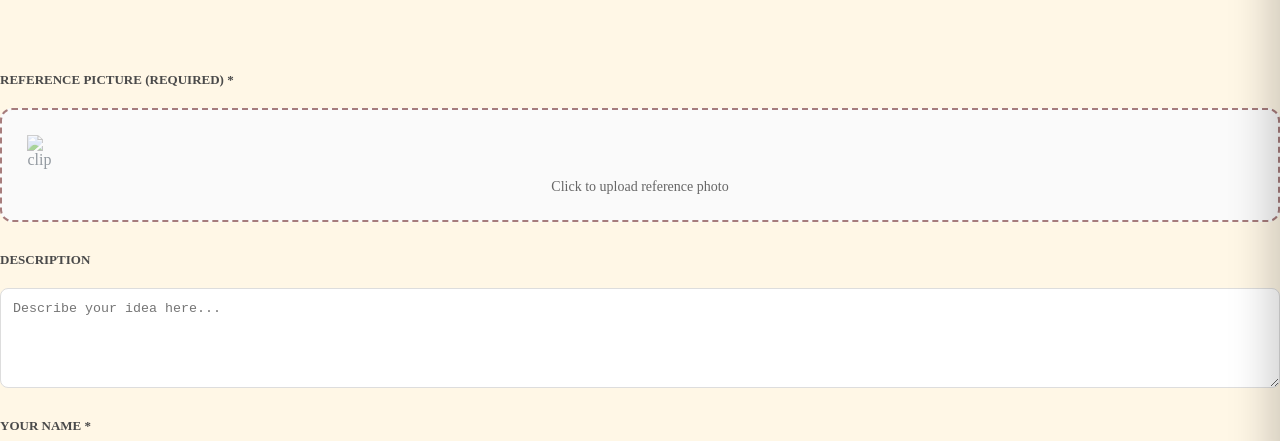
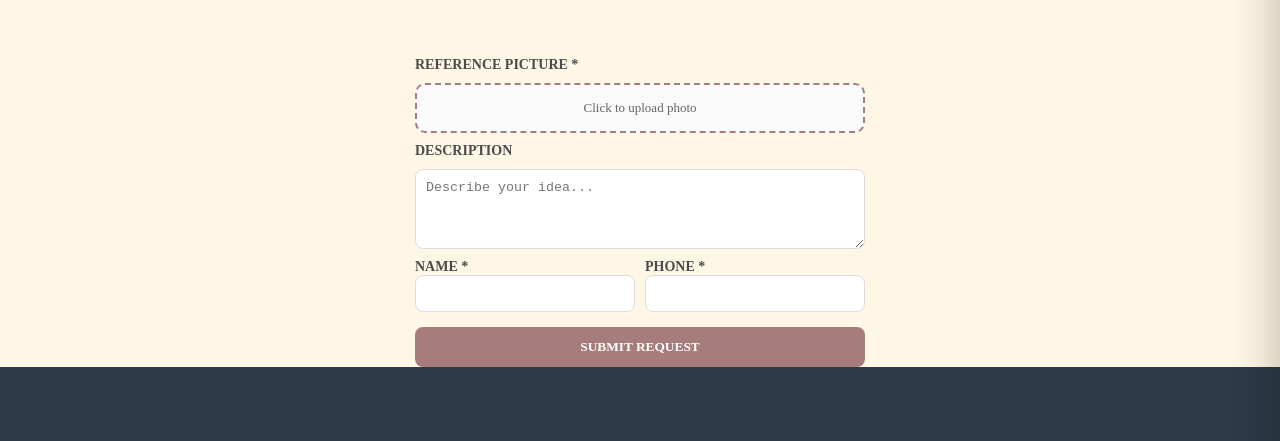
Before and after one commit to noorfatima142/Hanked-by-NA, a plain HTML site: page custom-order.html in a window 1280 px wide. Shown: the part 312-753 px from the top of the page. Drawn offline with nearby package versions, Linux system fonts and the light colour scheme; no server answers; a web font is replaced by a local one.

Commit message:
Update custom-order.html

```diff
--- a/custom-order.html
+++ b/custom-order.html
@@ -45,38 +45,42 @@
 <div class="chain-divider" data-links="20"></div>
 
 <!-- Replace YOUR_BASIN_ID with your actual ID from Basin -->
-<form action="https://usebasin.com/f/041fa2e926ac" method="POST" enctype="multipart/form-data" style="display: flex; flex-direction: column; gap: 15px;">
+<div style="max-width: 450px; margin: 0 auto;"> <!-- This centers and narrows the form -->
+    <form id="custom-order-form" action="https://usebasin.com/f/041fa2e926ac"" method="POST" enctype="multipart/form-data" style="display: flex; flex-direction: column; gap: 10px;">
 
-    <p class="label" style="margin-bottom: 5px; font-weight: 600;">REFERENCE PICTURE (REQUIRED) *</p>
-
-    <label style="display: block; border: 2px dashed #a67c7c; padding: 25px; text-align: center; background: #fafafa; border-radius: 12px; cursor: pointer; position: relative;">
-        <img src="assets/paperclip-icon.png" alt="clip" style="width: 25px; opacity: 0.5; margin-bottom: 10px;">
-        <p id="file-name-display" style="font-size: 14px; color: #666; margin: 0;">Click to upload reference photo</p>
-
-        <!-- Basin needs name="file" or name="attachment" -->
+        <p class="label" style="margin: 0; font-weight: 600; font-size: 14px;">REFERENCE PICTURE *</p>
+        <label style="display: block; border: 2px dashed #a67c7c; padding: 15px; text-align: center; background: #fafafa; border-radius: 10px; cursor: pointer; position: relative;">
+            <p id="file-name-display" style="font-size: 13px; color: #666; margin: 0;">Click to upload photo</p>
             <input type="file" id="file-input" name="file" accept="image/*" required
                    style="opacity: 0; position: absolute; top: 0; left: 0; width: 100%; height: 100%; cursor: pointer;"
                    onchange="showFileName()">
         </label>
 
-    <p class="label" style="margin-bottom: 5px; font-weight: 600;">DESCRIPTION</p>
-    <textarea name="description" placeholder="Describe your idea here..." required style="width: 100%; padding: 12px; border: 1px solid #ddd; border-radius: 8px; height: 100px; box-sizing: border-box;"></textarea>
+        <p class="label" style="margin: 0; font-weight: 600; font-size: 14px;">DESCRIPTION</p>
+        <textarea name="description" placeholder="Describe your idea..." required style="width: 100%; padding: 10px; border: 1px solid #ddd; border-radius: 8px; height: 80px; box-sizing: border-box;"></textarea>
 
-    <p class="label" style="margin-bottom: 5px; font-weight: 600;">YOUR NAME *</p>
-    <input type="text" name="name" required style="width: 100%; padding: 12px; border: 1px solid #ddd; border-radius: 8px; box-sizing: border-box;">
+        <div style="display: flex; gap: 10px;"> <!-- Put Name and Phone side-by-side to save height -->
+            <div style="flex: 1;">
+                <p class="label" style="margin: 0; font-weight: 600; font-size: 14px;">NAME *</p>
+                <input type="text" name="name" required style="width: 100%; padding: 10px; border: 1px solid #ddd; border-radius: 8px; box-sizing: border-box;">
+            </div>
+            <div style="flex: 1;">
+                <p class="label" style="margin: 0; font-weight: 600; font-size: 14px;">PHONE *</p>
+                <input type="tel" name="phone" required style="width: 100%; padding: 10px; border: 1px solid #ddd; border-radius: 8px; box-sizing: border-box;">
+            </div>
+        </div>
 
-    <p class="label" style="margin-bottom: 5px; font-weight: 600;">PHONE NUMBER (WHATSAPP) *</p>
-    <input type="tel" name="phone" required style="width: 100%; padding: 12px; border: 1px solid #ddd; border-radius: 8px; box-sizing: border-box;">
-
-    <button type="submit" style="margin-top: 10px; width: 100%; background-color: #a67c7c; color: white; border: none; padding: 15px; border-radius: 8px; cursor: pointer; font-weight: bold; font-size: 16px;">
+        <button type="submit" id="submit-btn" style="margin-top: 5px; width: 100%; background-color: #a67c7c; color: white; border: none; padding: 12px; border-radius: 8px; cursor: pointer; font-weight: bold;">
             SUBMIT REQUEST
         </button>
     </form>
-<!-- This MUST be on your page for the script below to work -->
-<div id="thank-you-message" style="display:none; text-align:center; padding: 40px; background: #fff; border-radius: 15px;">
-    <h2 style="color: #a67c7c;">Order Received! 🧶</h2>
-    <p>We will contact you on WhatsApp shortly!</p>
-    <button onclick="location.reload()" style="background: none; border: 1px solid #a67c7c; color: #a67c7c; padding: 8px 15px; border-radius: 5px; cursor: pointer; margin-top: 15px;">Send another request</button>
+
+    <!-- YOUR CUSTOM THANK YOU MESSAGE (Hidden by default) -->
+    <div id="thank-you-message" style="display:none; text-align:center; padding: 30px; background: #fff; border: 1px solid #eee; border-radius: 15px; margin-top: 20px;">
+        <h2 style="color: #a67c7c; margin-top: 0;">Order Received! 🧶</h2>
+        <p>We'll reach out on WhatsApp shortly.</p>
+        <button onclick="location.reload()" style="background: none; border: 1px solid #a67c7c; color: #a67c7c; padding: 5px 15px; border-radius: 5px; cursor: pointer;">Send another</button>
+    </div>
 </div>
 <!-- FOOTER -->
 <footer class="main-footer">
```
Lines whose indentation alone changed are shown as unchanged.
